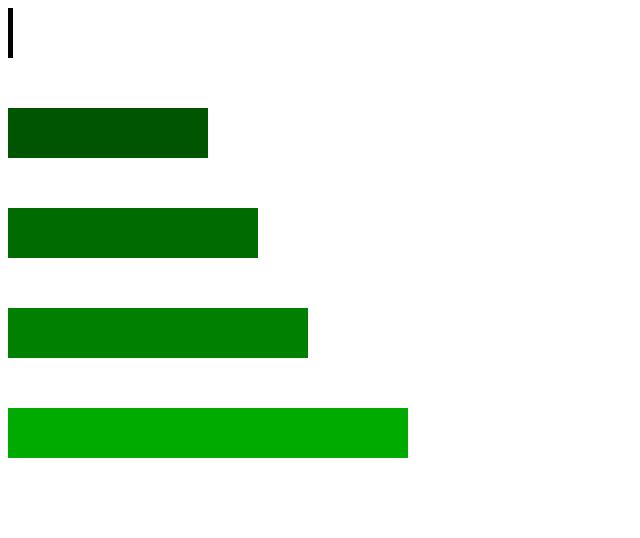
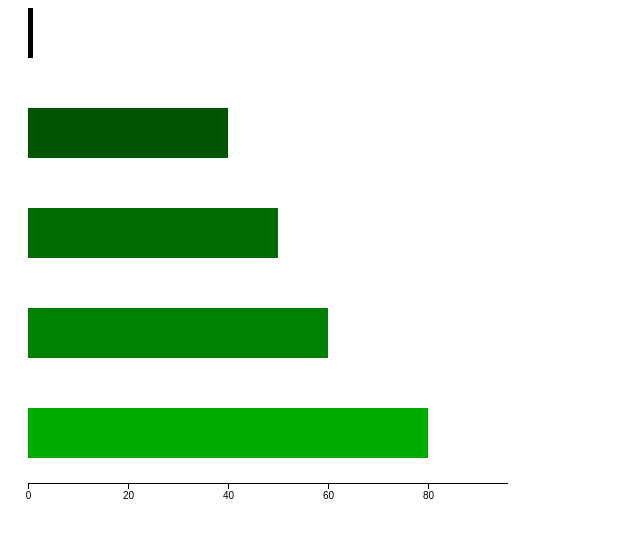
Before and after one commit to jfavole/spotify-d3, a plain HTML site: page index.html in a window 1280 px wide. Shown: the whole page, without its empty margins (0-640 px from the left). Drawn offline with nearby package versions, Linux system fonts and the light colour scheme.

Commit message:
Groups and axes tutorial from D3Vienno, modified with updated API references.

```diff
--- a/index.html
+++ b/index.html
@@ -1,7 +1,5 @@
 <!doctype html>
 <html>
-
-<!--D3 tutorials via d3Vienno, YouTube-->
 
 <head>
     <title>Visualizing Spotify data with D3.js</title>
@@ -13,18 +11,27 @@
 
     <script>
         var dataArray = [1, 40, 50, 60, 80];
+
         var width = 500;
         var height = 500;
         var widthScale = d3.scaleLinear()
             .domain([0, 100])
             .range([0, width]);
+
         var color = d3.scaleLinear()
             .domain([0, 60])
-						.range(["black", "green"])
+            .range(["black", "green"]);
+
+        var axis = d3.axisBottom(widthScale)
+                   .ticks(5);
+
         var canvas = d3.select("body")
             .append("svg")
             .attr("width", width)
-					.attr("height", height);
+            .attr("height", height)
+            .append("g")
+            .attr("transform", "translate(20, 0)");
+
         var bars = canvas.selectAll("rect")
             .data(dataArray)
             .enter()
@@ -33,6 +40,11 @@
             .attr("height", 50)
             .attr("fill", function(d) {return color(d);})
             .attr("y", function(d, i) {return i * 100;});
+
+        canvas.append("g")
+            .attr("transform", "translate(0, 475)")
+            .call(axis);
+
     </script>
 
 </body>
```
Lines whose indentation alone changed are shown as unchanged.
